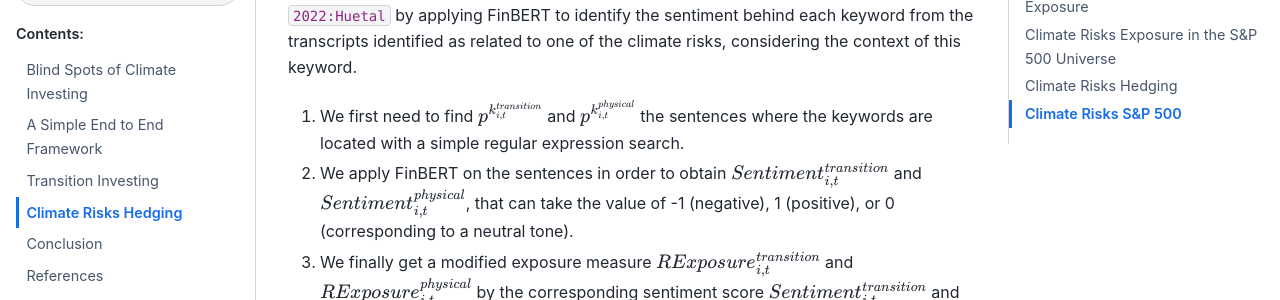
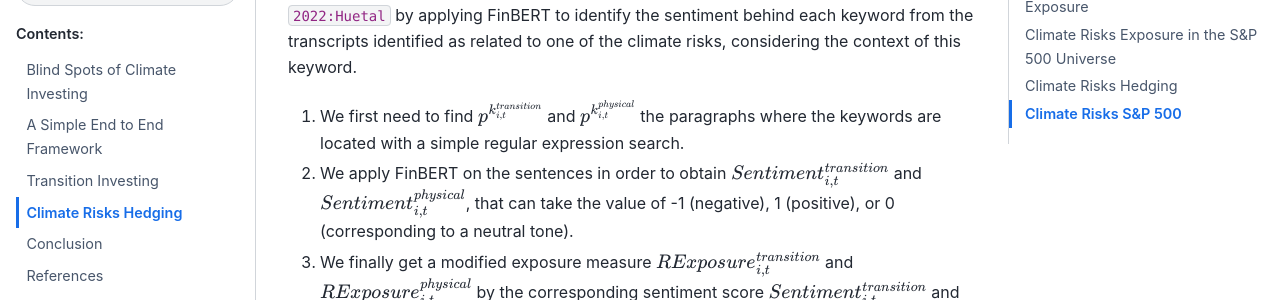
Before and after one commit to tlorans/ClimateInvestingNLP, a Sphinx documentation site: the page built from docs/source/climaterisks.md, in a window 1280 px wide and 900 px high, scrolled down 1742 px. Shown: the part 154-454 px from the top of the window. Built offline with Sphinx 7.4.7 and the Sphinx Book theme 1.1.4, drawn with Linux system fonts in a browser that asks for light colours; cross-references to code outside the pages are shown as plain code.

Commit message:
precised paragraphs rather than sentences

```diff
--- a/docs/source/climaterisks.md
+++ b/docs/source/climaterisks.md
@@ -46,7 +46,7 @@ Our *rough* climate risks exposure measure doesn't comes with any sign associate
 
 To transform our *rough* measure to a relative risk measure, we follow Hu et al. (2022) {cite:p}`2022:Huetal` by applying FinBERT to identify the sentiment behind each keyword from the transcripts identified as related to one of the climate risks, considering the context of this keyword.
 
-1. We first need to find $p^{k^{transition}_{i,t}}$ and $p^{k^{physical}_{i,t}}$ the sentences where the keywords are located with a simple regular expression search.
+1. We first need to find $p^{k^{transition}_{i,t}}$ and $p^{k^{physical}_{i,t}}$ the paragraphs where the keywords are located with a simple regular expression search.
 2. We apply FinBERT on the sentences in order to obtain $Sentiment^{transition}_{i,t}$ and $Sentiment^{physical}_{i,t}$, that can take the value of -1 (negative), 1 (positive), or 0 (corresponding to a neutral tone).
 3. We finally get a modified exposure measure $RExposure^{transition}_{i,t}$ and $RExposure^{physical}_{i,t}$ by the corresponding sentiment score $Sentiment^{transition}_{i,t}$ and $Sentiment^{physical}_{i,t}$.
 4. The final exposure measure is computed as the rough one:
```
